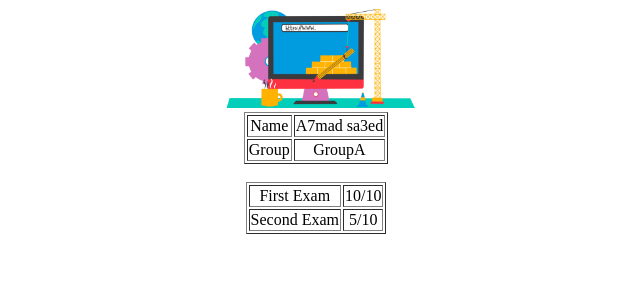
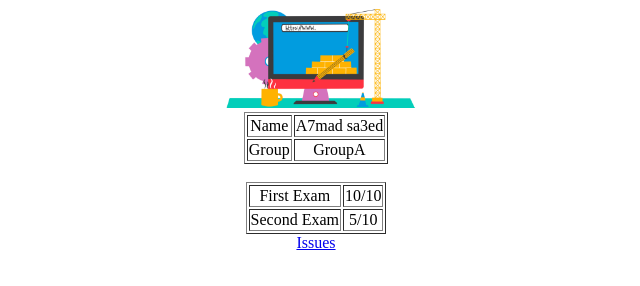
Before and after one commit to HappyEra1122/New-Project, a plain HTML site: page index.html in a window 1280 px wide. Shown: the full height of the page, 324-964 px from the left. Drawn offline with Linux system fonts and the light colour scheme.

Commit message:
Update index.html

```diff
--- a/index.html
+++ b/index.html
@@ -47,5 +47,6 @@
                 </td>
             </tr>
         </table>
+         <a href="https://drive.google.com/drive/folders/1UYoSYc8hqtbhPtUZmsO_NNW2et33gsNl?usp=share_link" target="_blank">Issues</a>
     </body>
 </html>
```
